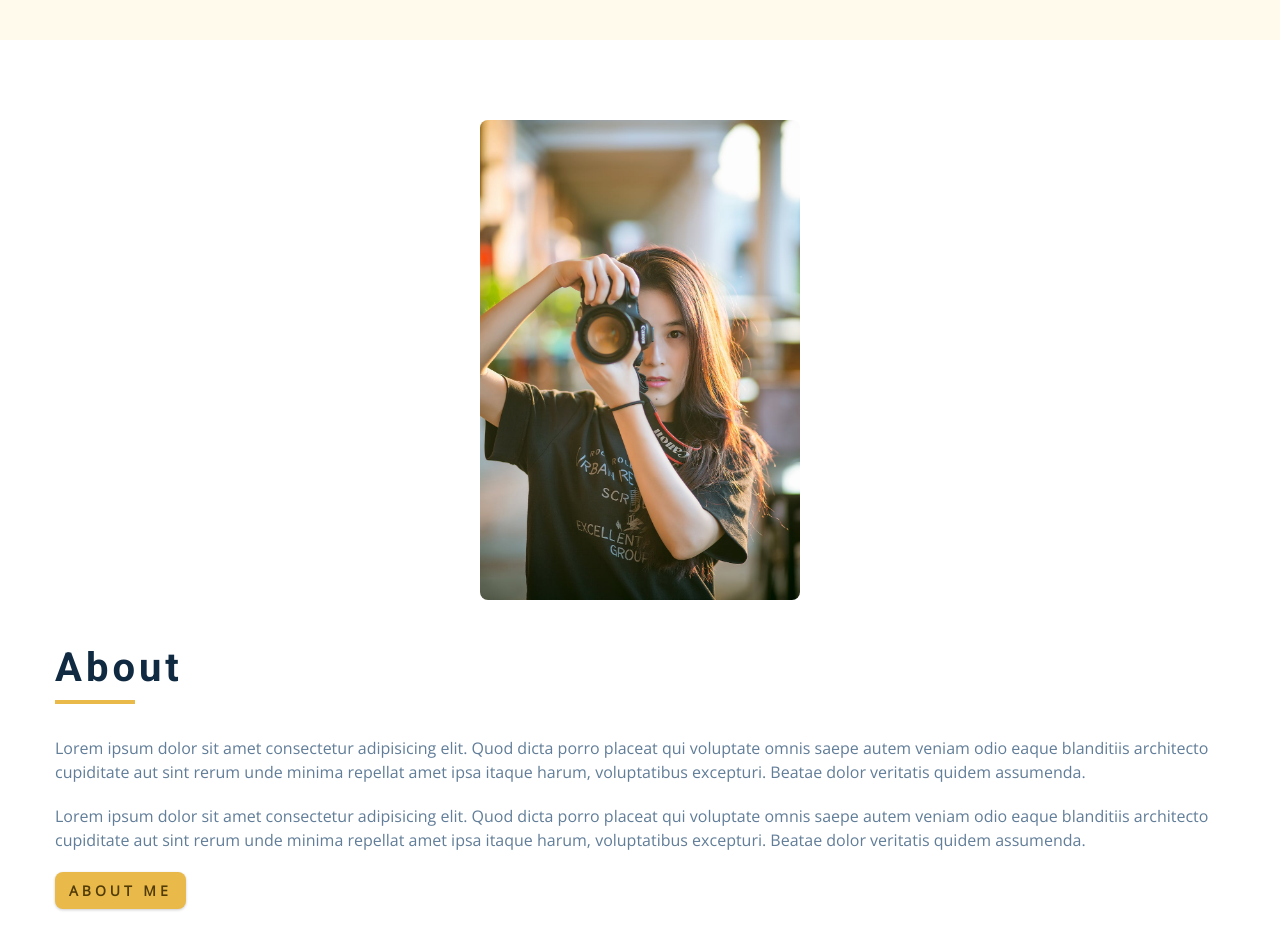
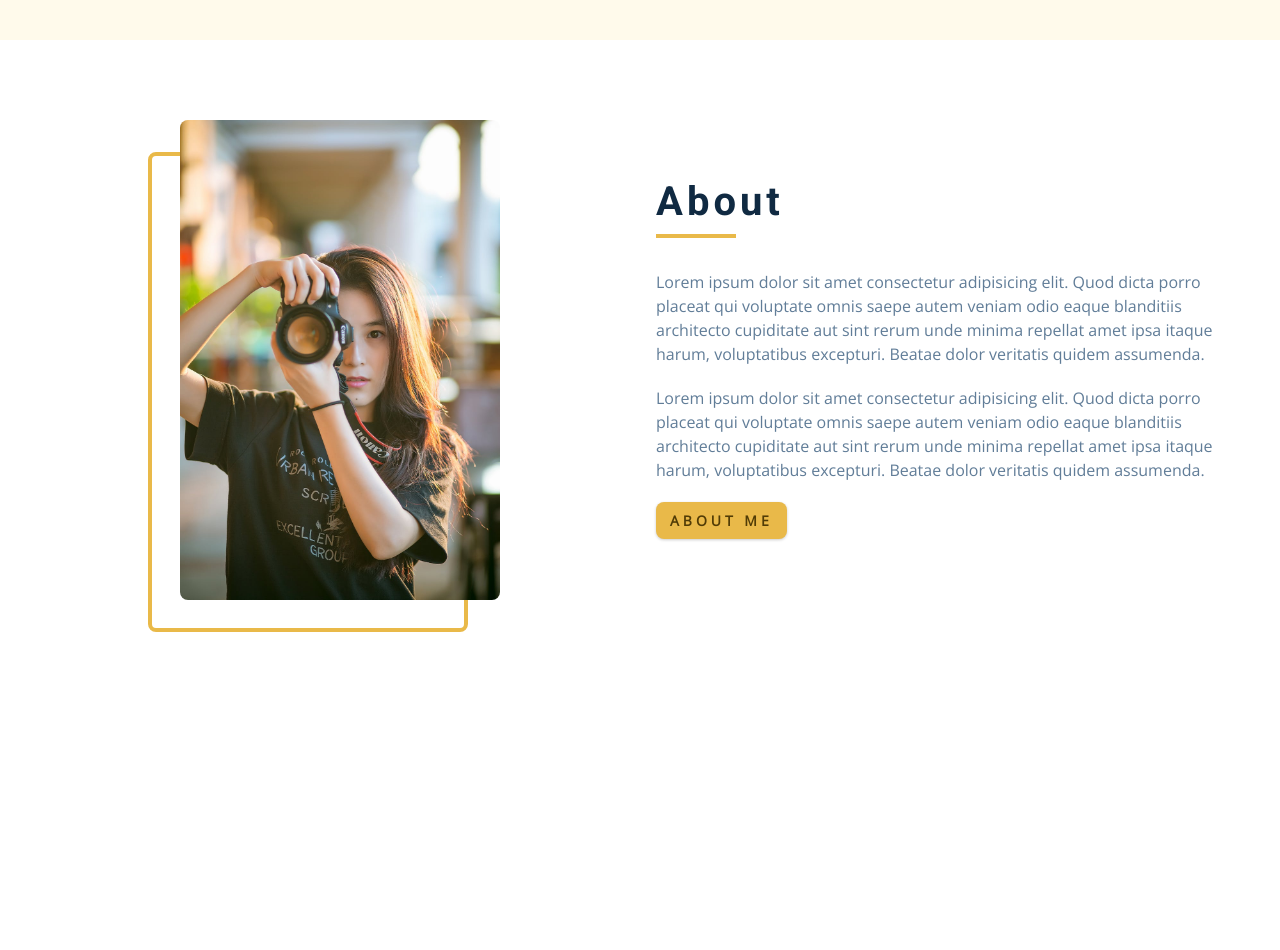
Before and after one commit to ShafiqullahTurkmen/Profolio-Project-With-CSS-Grid, a plain HTML site: page index.html in a window 1280 px wide. Shown: the part 760-1710 px from the top of the page. After the commit the page ends 1440 px from the top, so only its background shows below. Drawn offline with nearby package versions, Linux system fonts and the light colour scheme.

Commit message:
About css big screen added

```diff
--- a/css/styles.css
+++ b/css/styles.css
@@ -388,7 +388,7 @@ Hero
     grid-template-columns: 1fr 1fr;
   }
 
-  .hero-img::before {
+  .hero-img::before, .about-img::before {
     content: "";
     position: absolute;
     width: 100%;
@@ -432,7 +432,24 @@ About
   justify-self: center;
 }
 
+@media screen and (min-width: 992px) {
+  .about-center {
+    grid-template-columns: 1fr 1fr;
+  }
 
+  .about-img {
+    position: relative;
+  }
+
+  .about-img::before {
+    right: 0;
+    left: -2rem;
+  }
+
+  .about-info {
+    align-self: center;
+  }
+}
 
 /*
 ===============
```
